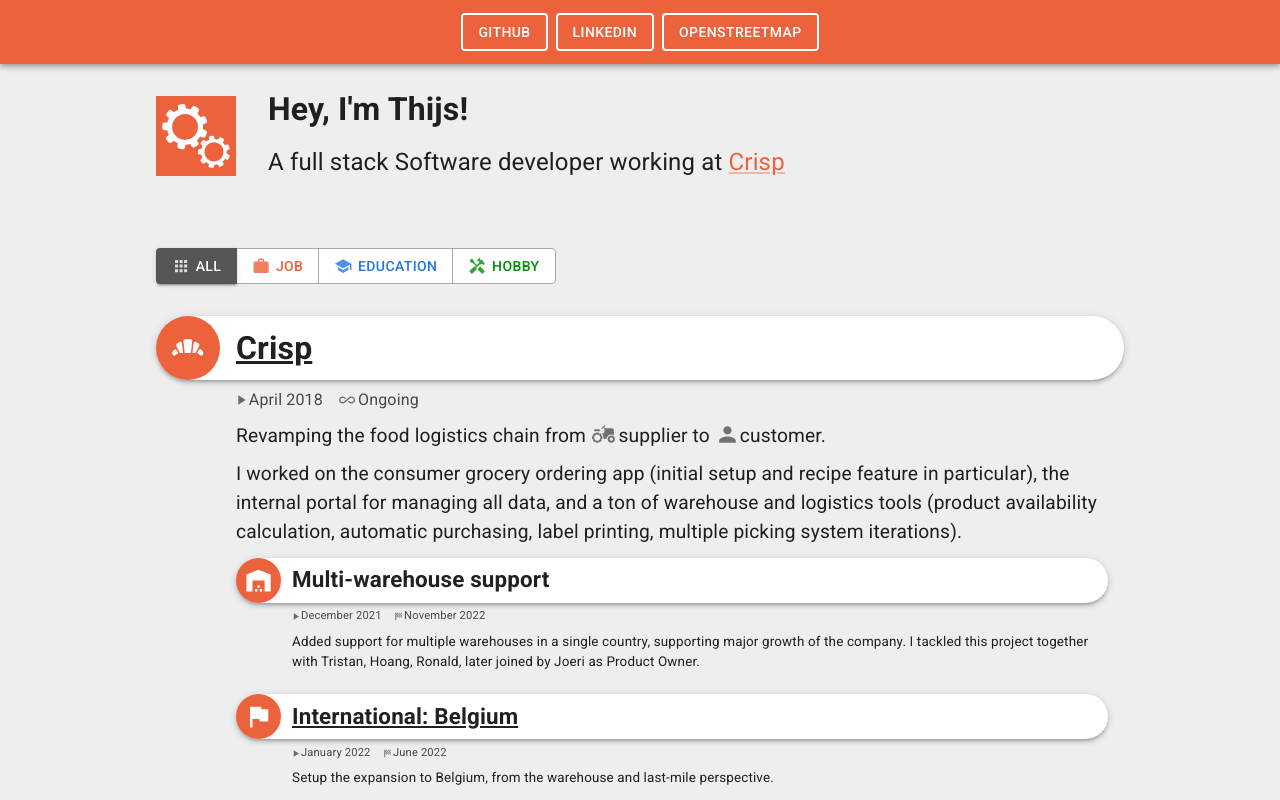
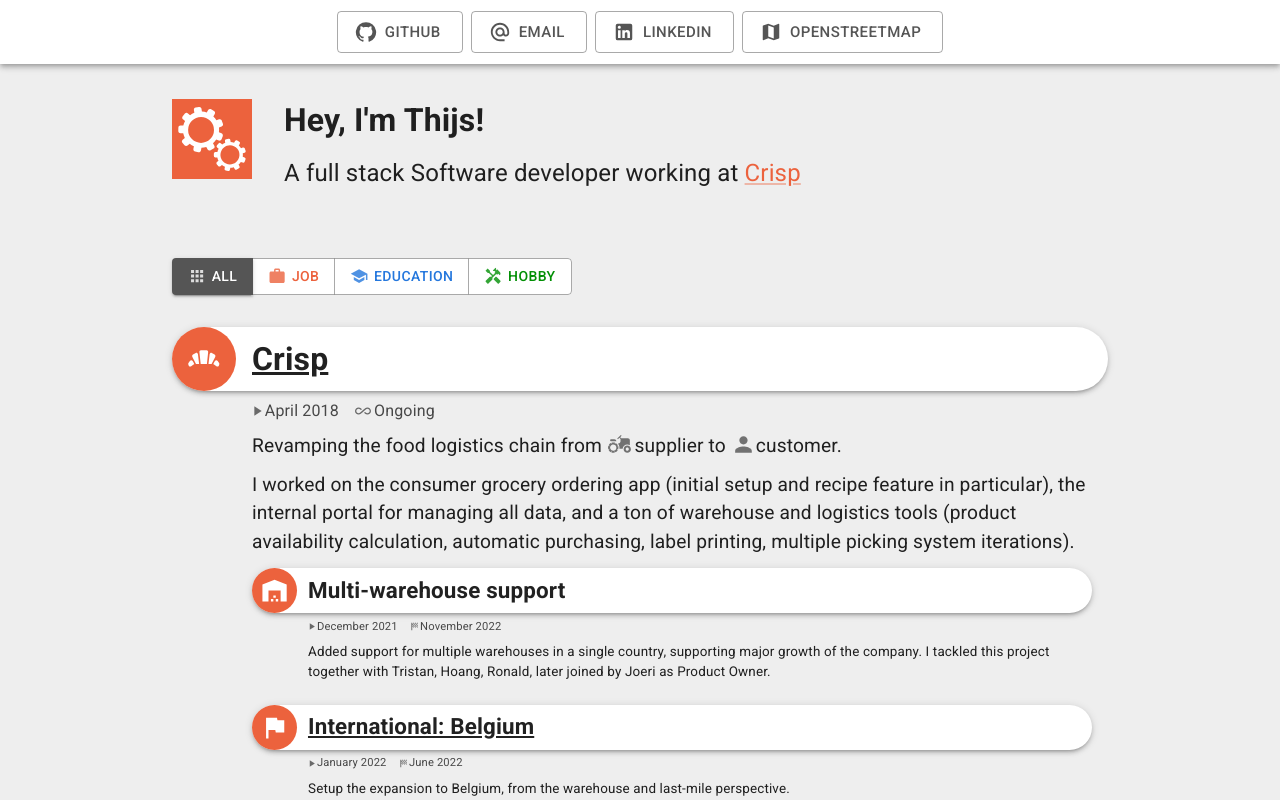
Before and after one commit to NLthijs48/NLthijs48.github.io, a React (Create React App) app: page / in a window 1280 px wide. Shown: the top 800 px of the page. Built offline with nearby package versions, Linux system fonts and the light colour scheme.

Commit message:
Improved menu bar at the top
- Add icons
- Add email
- Mobile friendly version

```diff
--- a/src/HomePage.tsx
+++ b/src/HomePage.tsx
@@ -1,19 +1,36 @@
 import React from 'react';
 import icon from './images/icon-animated.svg';
-import Header from './components/Header';
 import Link from '@mui/material/Link';
 import NestedActivityList from './activityList/NestedActivityList';
+import Header from './components/Header';
+
+export enum LayoutMode {
+	Desktop,
+	Mobile,
+}
 
 function HomePage() {
+	const layoutMode = useLayoutMode();
+	const sideSpace = layoutMode === LayoutMode.Mobile ? '1em' : '2em';
+
 	return (
-		<div style={{height: '100%', backgroundColor: '#EEE', display: 'flex', flexDirection: 'column', alignItems: 'center'}}>
-			<Header />
-			<main style={{width: '100%', maxWidth: 1000, paddingLeft: '1em', paddingRight: '1em', paddingBottom: '8em'}}>
-				<div style={{display: 'flex', flexDirection: 'row', marginBottom: '4em'}}>
-					<img src={icon} className="App-logo" alt="Logo" style={{marginTop: '2em', height: '5em', width: '5em'}} />
+		<div style={{height: '100%', width: '100%', backgroundColor: '#EEE', display: 'flex', flexDirection: 'row', alignItems: 'stretch'}}>
+			<div style={{height: '100%', width: '100%', display: 'flex', flexDirection: 'column'}}>
+				<Header layoutMode={layoutMode} />
+				<div style={{flex: 1, minWidth: 0, display: 'flex', flexDirection: 'column', alignItems: 'center'}}>
+					<main style={{width: '100%', maxWidth: 1000, paddingLeft: sideSpace, paddingRight: sideSpace, paddingBottom: '8em'}}>
+						<div
+							style={{
+								display: 'flex',
+								flexDirection: 'row',
+								marginBottom: '4em',
+								marginTop: sideSpace,
+							}}
+						>
+							<img src={icon} className="App-logo" alt="Logo" style={{height: '5em', width: '5em', marginTop: '0.2em'}} />
 
 							<div style={{flex: 1, marginLeft: '2em'}}>
-						<h1 style={{marginBottom: '0.5em'}}>Hey, I'm Thijs!</h1>
+								<h1 style={{marginTop: 0, marginBottom: '0.5em'}}>Hey, I'm Thijs!</h1>
 								<div style={{fontSize: 24, lineHeight: '110%'}}>
 									A full stack Software developer working at{' '}
 									<Link href="https://crisp.nl" target="_blank" rel="noopener noreferrer">
@@ -26,7 +43,33 @@
 						<NestedActivityList />
 					</main>
 				</div>
+			</div>
+		</div>
 	);
+}
+function getLayoutMode(): LayoutMode {
+	if (window.innerWidth <= 800) {
+		return LayoutMode.Mobile;
+	}
+	return LayoutMode.Desktop;
+}
+
+function useLayoutMode(): LayoutMode {
+	const [layoutMode, setLayoutMode] = React.useState<LayoutMode>(getLayoutMode);
+	const timerR = React.useRef<number | undefined>();
+
+	React.useEffect(() => {
+		const onResize = () => {
+			// Debounce for a bit
+			window.clearTimeout(timerR.current);
+			timerR.current = window.setTimeout(() => setLayoutMode(getLayoutMode()), 100);
+		};
+
+		window.addEventListener('resize', onResize);
+		return () => window.removeEventListener('resize', onResize);
+	}, [setLayoutMode, timerR]);
+
+	return layoutMode;
 }
 
 export default HomePage;
--- a/src/components/Header.tsx
+++ b/src/components/Header.tsx
@@ -1,12 +1,64 @@
 import React from 'react';
+import {AppBar, Toolbar} from '@mui/material';
+import ButtonMenu from './Menu';
+import Paper from '@mui/material/Paper';
+import ListItem from '@mui/material/ListItem';
+import ListItemButton from '@mui/material/ListItemButton';
+import ListItemIcon from '@mui/material/ListItemIcon';
+import MenuIcon from '@mui/icons-material/Menu';
+import ListItemText from '@mui/material/ListItemText';
+import {LayoutMode} from '../HomePage';
+import Dialog from '@mui/material/Dialog';
+import DialogTitle from '@mui/material/DialogTitle';
+import DialogContent from '@mui/material/DialogContent';
+import DialogActions from '@mui/material/DialogActions';
 import Button from '@mui/material/Button';
-import {AppBar, Toolbar} from '@mui/material';
-import ExternalLink from './ExternalLink';
+
+interface HeaderProps {
+	layoutMode: LayoutMode;
+}
 
 /** Header at the top of the page */
-function Header() {
+function Header(props: HeaderProps) {
+	const [open, setOpen] = React.useState<boolean>(false);
+	React.useEffect(() => {
+		/// Reset open state when switching between mobile and desktop
+		if (props.layoutMode === LayoutMode.Desktop) {
+			setOpen(false);
+		}
+	}, [props.layoutMode]);
+
+	const screenWidth = window.innerWidth || document.documentElement.clientWidth || document.body.clientWidth;
+	const fullScreen = screenWidth < 400;
+
 	return (
-		<AppBar position="relative">
+		<React.Fragment>
+			{props.layoutMode === LayoutMode.Mobile && (
+				<Paper style={{borderRadius: 0}} elevation={1}>
+					<ListItem disablePadding>
+						<ListItemButton onClick={() => setOpen(true)}>
+							<ListItemIcon style={{minWidth: 40}}>
+								<MenuIcon />
+							</ListItemIcon>
+							<ListItemText primary="Menu" />
+						</ListItemButton>
+					</ListItem>
+
+					<Dialog fullScreen={fullScreen} open={open} onClose={() => setOpen(false)} aria-labelledby="responsive-dialog-title">
+						<DialogTitle id="responsive-dialog-title">Menu</DialogTitle>
+						<DialogContent>
+							<ButtonMenu layout="vertical" />
+						</DialogContent>
+						<DialogActions>
+							<Button autoFocus fullWidth onClick={() => setOpen(false)} color="secondary" size="large">
+								Close
+							</Button>
+						</DialogActions>
+					</Dialog>
+				</Paper>
+			)}
+			{props.layoutMode === LayoutMode.Desktop && (
+				<AppBar position="static" color="transparent" style={{backgroundColor: 'white'}}>
 					<Toolbar
 						style={{
 							display: 'flex',
@@ -15,34 +67,11 @@
 							width: '100%',
 						}}
 					>
-				<ExternalLinkButton href="https://github.com/NLthijs48">Github</ExternalLinkButton>
-				<ExternalLinkButton href="https://www.linkedin.com/in/thijswiefferink/">LinkedIn</ExternalLinkButton>
-				<ExternalLinkButton href="https://www.openstreetmap.org/user/NLthijs48">OpenStreetMap</ExternalLinkButton>
+						<ButtonMenu layout="horizontal" />
 					</Toolbar>
 				</AppBar>
-	);
-}
-
-interface ExternalLinkButtonProps {
-	children: React.ReactNode;
-	href: string;
-}
-
-function ExternalLinkButton(props: ExternalLinkButtonProps) {
-	return (
-		<ExternalLink href={props.href} underline="none">
-			<Button
-				variant="outlined"
-				style={{
-					color: 'white',
-					borderColor: 'white',
-					borderWidth: 2,
-					margin: 4,
-				}}
-			>
-				{props.children}
-			</Button>
-		</ExternalLink>
+			)}
+		</React.Fragment>
 	);
 }
 
--- /dev/null
+++ b/src/components/Menu.tsx
@@ -0,0 +1,156 @@
+import React from 'react';
+import ExternalLink from './ExternalLink';
+import GitHubIcon from '@mui/icons-material/GitHub';
+import LinkedInIcon from '@mui/icons-material/LinkedIn';
+import AlternateEmailIcon from '@mui/icons-material/AlternateEmail';
+import SvgIcon from '@mui/material/SvgIcon';
+import Dialog from '@mui/material/Dialog';
+import DialogTitle from '@mui/material/DialogTitle';
+import DialogContent from '@mui/material/DialogContent';
+import DialogActions from '@mui/material/DialogActions';
+import Button from '@mui/material/Button';
+import DialogContentText from '@mui/material/DialogContentText';
+import MapIcon from '@mui/icons-material/Map';
+
+interface MenuItemBase {
+	name: string;
+	Icon: typeof SvgIcon;
+}
+interface MenuLink extends MenuItemBase {
+	type: 'link';
+	href: string;
+}
+interface MenuEmail extends MenuItemBase {
+	type: 'email';
+	title: string;
+	hint: string;
+}
+type MenuItem = MenuLink | MenuEmail;
+
+const menuContent: MenuItem[] = [
+	{
+		type: 'link',
+		name: 'Github',
+		href: 'https://github.com/NLthijs48',
+		Icon: GitHubIcon,
+	},
+	{
+		type: 'email',
+		name: 'Email',
+		title: 'My email address',
+		hint: 'My first name @ this domain name',
+		Icon: AlternateEmailIcon,
+	},
+	{
+		type: 'link',
+		name: 'LinkedIn',
+		href: 'https://www.linkedin.com/in/thijswiefferink/',
+		Icon: LinkedInIcon,
+	},
+	{
+		type: 'link',
+		name: 'OpenStreetMap',
+		href: 'https://www.openstreetmap.org/user/NLthijs48',
+		Icon: MapIcon,
+	},
+];
+
+interface ButtonMenuProps {
+	layout: 'horizontal' | 'vertical';
+}
+function ButtonMenu(props: ButtonMenuProps) {
+	return (
+		<nav
+			style={{
+				display: 'flex',
+				gap: '0.5em',
+				flexDirection: props.layout === 'horizontal' ? 'row' : 'column',
+				width: props.layout === 'vertical' ? 250 : undefined,
+			}}
+		>
+			{menuContent.map((menuItem) => {
+				switch (menuItem.type) {
+					case 'link':
+						return (
+							<ExternalLink href={menuItem.href} underline="none">
+								<MenuButton layout={props.layout} Icon={menuItem.Icon}>
+									{menuItem.name}
+								</MenuButton>
+							</ExternalLink>
+						);
+					case 'email':
+						return <EmailItem menuItem={menuItem} layout={props.layout} />;
+				}
+
+				// Shoul never reach
+				return null;
+			})}
+		</nav>
+	);
+}
+
+interface MenuButtonProps {
+	children: React.ReactNode;
+	Icon: typeof SvgIcon;
+	onClick?: () => void;
+	layout: 'horizontal' | 'vertical';
+}
+function MenuButton(props: MenuButtonProps) {
+	return (
+		<Button
+			startIcon={<props.Icon />}
+			size="large"
+			variant="outlined"
+			onClick={props.onClick}
+			color="secondary"
+			style={{flexShrink: 0, justifyContent: props.layout === 'vertical' ? 'flex-start' : 'center'}}
+			fullWidth={props.layout === 'vertical'}
+		>
+			{props.children}
+		</Button>
+	);
+}
+
+interface EmailItemProps {
+	menuItem: MenuEmail;
+	layout: 'horizontal' | 'vertical';
+}
+function EmailItem(props: EmailItemProps) {
+	const [dialogOpen, setDialogOpen] = React.useState(false);
+
+	// Fullscreen version on small screens
+	const screenWidth = window.innerWidth || document.documentElement.clientWidth || document.body.clientWidth;
+	const fullScreen = screenWidth < 400;
+
+	return (
+		<React.Fragment>
+			<MenuButton Icon={props.menuItem.Icon} onClick={() => setDialogOpen(true)} layout={props.layout}>
+				{props.menuItem.name}
+			</MenuButton>
+
+			<Dialog
+				fullScreen={fullScreen}
+				open={dialogOpen}
+				onClose={() => setDialogOpen(false)}
+				aria-labelledby="responsive-dialog-title"
+			>
+				<DialogTitle id="responsive-dialog-title">{props.menuItem.title}</DialogTitle>
+				<DialogContent>
+					<DialogContentText>
+						{props.menuItem.hint}
+						<br />
+						<br />
+						(yes that is cryptic to prevent scraping it)
+					</DialogContentText>
+				</DialogContent>
+				<DialogActions>
+					<Button autoFocus fullWidth onClick={() => setDialogOpen(false)} variant="outlined" color="secondary" size="large">
+						Close
+					</Button>
+				</DialogActions>
+			</Dialog>
+		</React.Fragment>
+	);
+}
+
+export default ButtonMenu;
```
Lines whose indentation alone changed are shown as unchanged.
